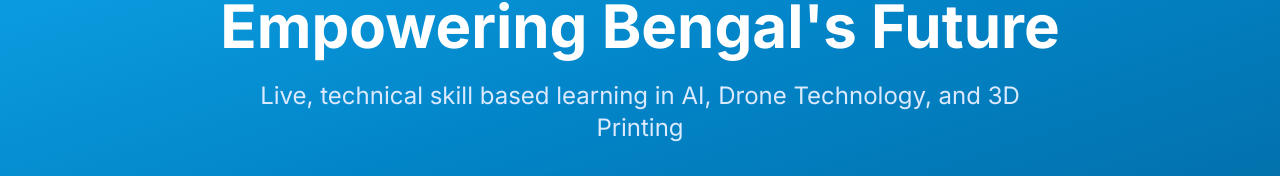
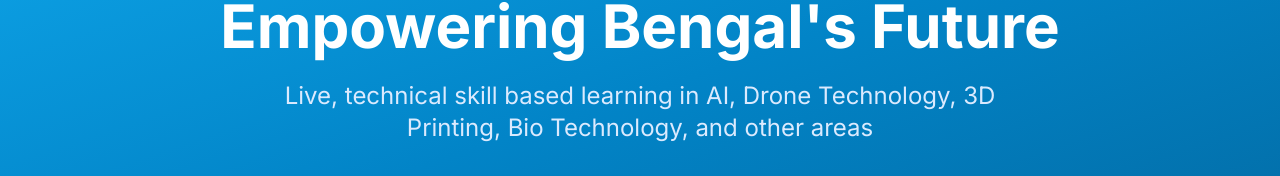
Before and after one commit to sanglaptatay-debug/Real-edtech, a Next.js app in the folder frontend/: page / in a window 1280 px wide. Shown: the part 184-360 px from the top of the page. Built offline with nearby package versions, Linux system fonts and the light colour scheme; no server answers; sample sign-in values are in the browser's storage.

Commit message:
Content: Add Bio Technology and other areas to hero text

```diff
--- a/frontend/src/app/layout.js
+++ b/frontend/src/app/layout.js
@@ -7,7 +7,7 @@ const inter = Inter({ subsets: ['latin'], variable: '--font-inter' });
 
 export const metadata = {
     title: 'Bengal Education Ventures - Empowering Bengal Youth',
-    description: 'Live technical skill based EdTech platform specializing in AI, Drone Technology, and 3D Printing courses for the youth of Bengal.',
+    description: 'Live technical skill based EdTech platform specializing in AI, Drone Technology, 3D Printing, Bio Technology, and other areas for the youth of Bengal.',
 };
 
 export default function RootLayout({ children }) {
--- a/frontend/src/app/page.js
+++ b/frontend/src/app/page.js
@@ -67,7 +67,7 @@ export default function Home() {
                             Empowering Bengal's Future
                         </h1>
                         <p className="text-xl md:text-2xl mb-8 text-blue-100 max-w-3xl mx-auto animate-fade-in">
-                            Live, technical skill based learning in AI, Drone Technology, and 3D Printing
+                            Live, technical skill based learning in AI, Drone Technology, 3D Printing, Bio Technology, and other areas
                         </p>
                         <div className="flex flex-col sm:flex-row gap-4 justify-center animate-fade-in">
                             <a href="#courses" className="btn-primary bg-white text-primary-600 hover:bg-gray-100 border border-transparent">
```
Also changed, not shown: 1 other file (tests, documents, lock files or other folders).
